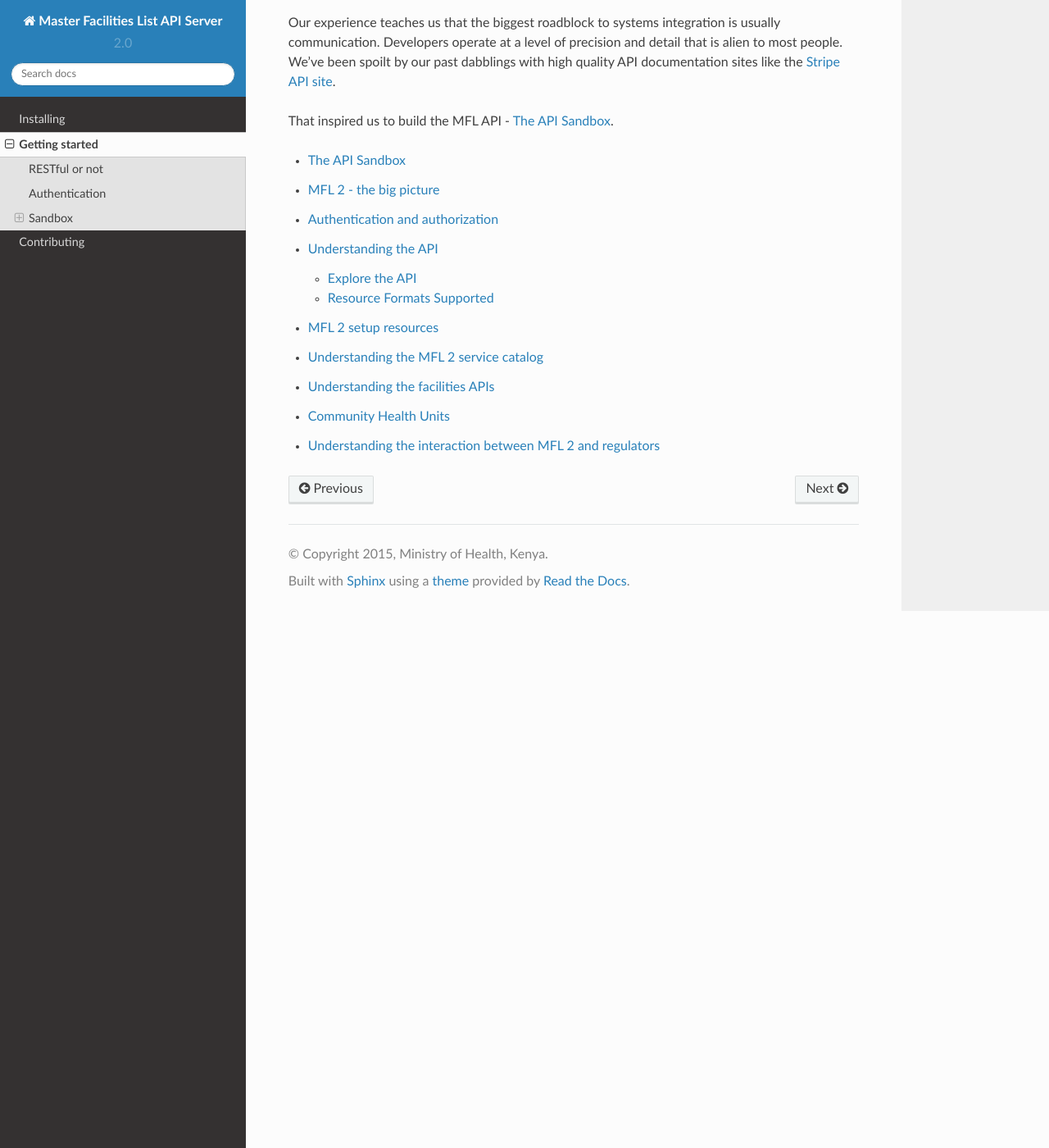
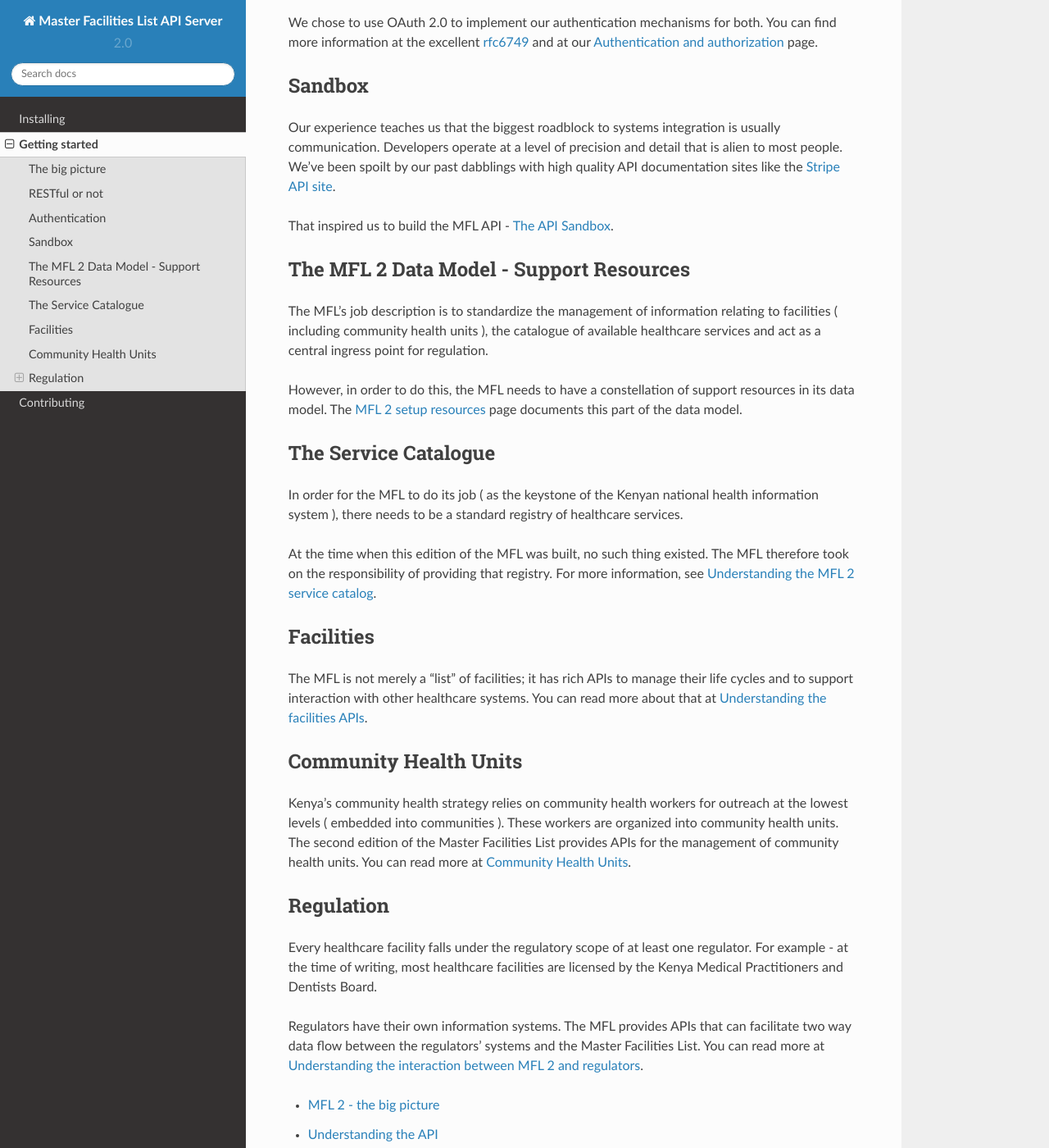
Before and after one commit to MasterFacilityList/mfl_api, a Sphinx documentation site: the page built from docs/getting_started/index.rst, in a window 1280 px wide and 1400 px high, scrolled down 816 px. Shown: the whole window at 82% size. Built offline with Sphinx 7.4.7 and the Read the Docs theme 2.0.0, drawn with Linux system fonts in a browser that asks for light colours; some of the changed text lies outside the part shown.

Commit message:
Fleshed out the "Getting Started" section

```diff
--- a/docs/getting_started/index.rst
+++ b/docs/getting_started/index.rst
@@ -12,6 +12,12 @@ Those who would like to make changes to the MFL API server code itself
 should refer to the :doc:`../contributing/index` guide.
 
 .. _`API First`: http://www.api-first.com/
+
+The big picture
+-----------------
+The Master Facilities List is one of the building blocks of the Kenyan
+national health information system. You can read more about its role
+at :doc:`the_big_picture`.
 
 RESTful or not
 ----------------
@@ -47,13 +53,58 @@ That inspired us to build the MFL API -  :doc:`sandbox`.
 
 .. _`Stripe API site`: https://stripe.com/docs/api
 
+The MFL 2 Data Model - Support Resources
+------------------------------------------
+The MFL's job description is to standardize the management of information
+relating to facilities ( including community health units ), the
+catalogue of available healthcare services and act as a central ingress
+point for regulation.
+
+However, in order to do this, the MFL needs to have a constellation of
+support resources in its data model. The :doc:`support_resources` page
+documents this part of the data model.
+
+The Service Catalogue
+-----------------------
+In order for the MFL to do its job ( as the keystone of the Kenyan national
+health information system ), there needs to be a standard registry of
+healthcare services.
+
+At the time when this edition of the MFL was built, no such thing existed.
+The MFL therefore took on the responsibility of providing that registry.
+For more information, see :doc:`services`.
+
+Facilities
+------------
+The MFL is not merely a "list" of facilities; it has rich APIs to manage their
+life cycles and to support interaction with other healthcare systems. You can
+read more about that at :doc:`facilities`.
+
+Community Health Units
+------------------------
+Kenya's community health strategy relies on community health workers for
+outreach at the lowest levels ( embedded into communities ). These workers are
+organized into community health units. The second edition of the Master
+Facilities List provides APIs for the management of community health units.
+You can read more at :doc:`community_health_units`.
+
+Regulation
+-------------
+Every healthcare facility falls under the regulatory scope of at least one
+regulator. For example - at the time of writing, most healthcare facilities
+are licensed by the Kenya Medical Practitioners and Dentists Board.
+
+Regulators have their own information systems. The MFL provides APIs that can
+facilitate two way data flow between the regulators' systems and the Master
+Facilities List. You can read more at :doc:`regulation`.
+
 .. toctree::
     :maxdepth: 2
 
+    the_big_picture
+    api
+    authentication
     sandbox
-    the_big_picture
-    authentication
-    api
     support_resources
     services
     facilities
```
Also changed, not shown: 2 other files.
